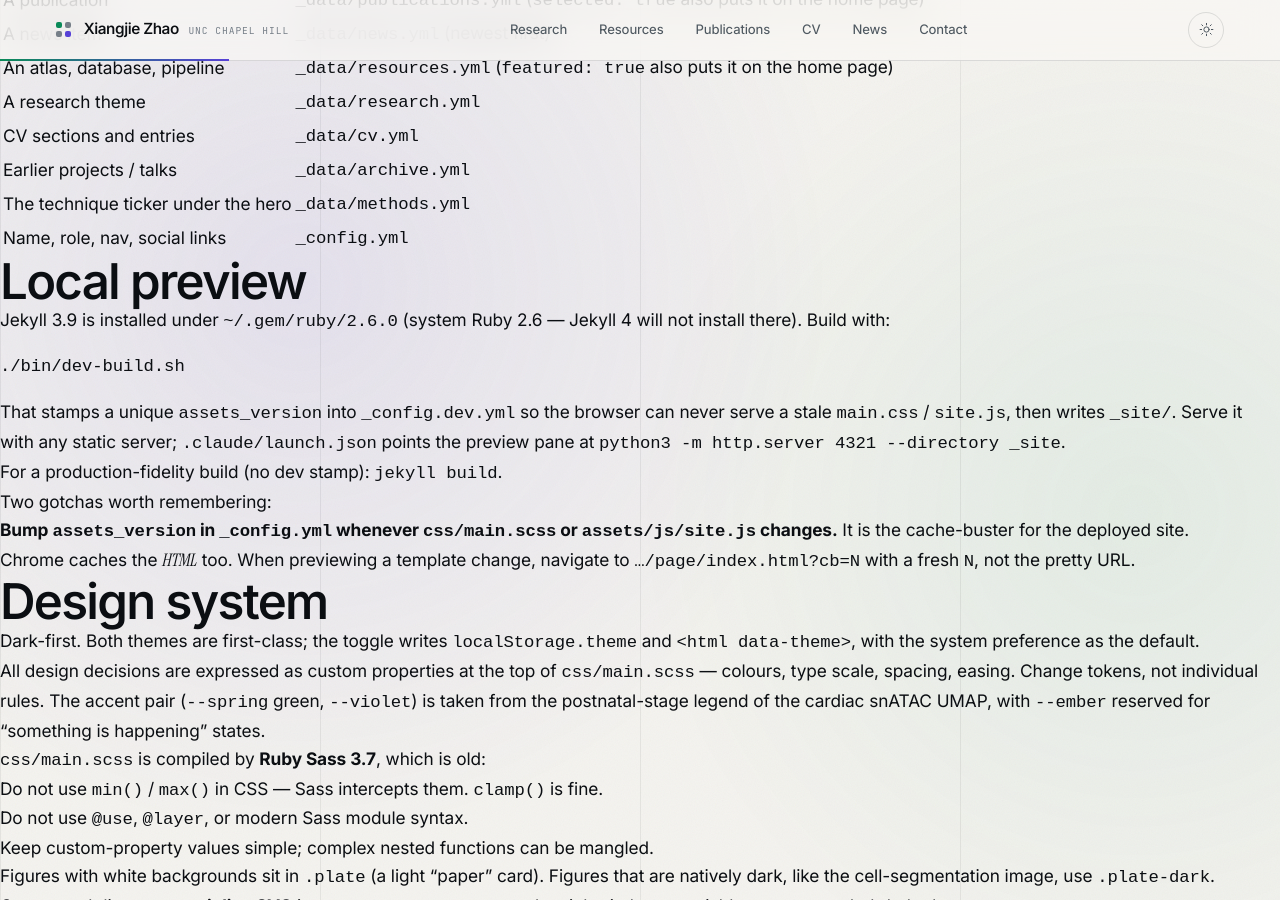
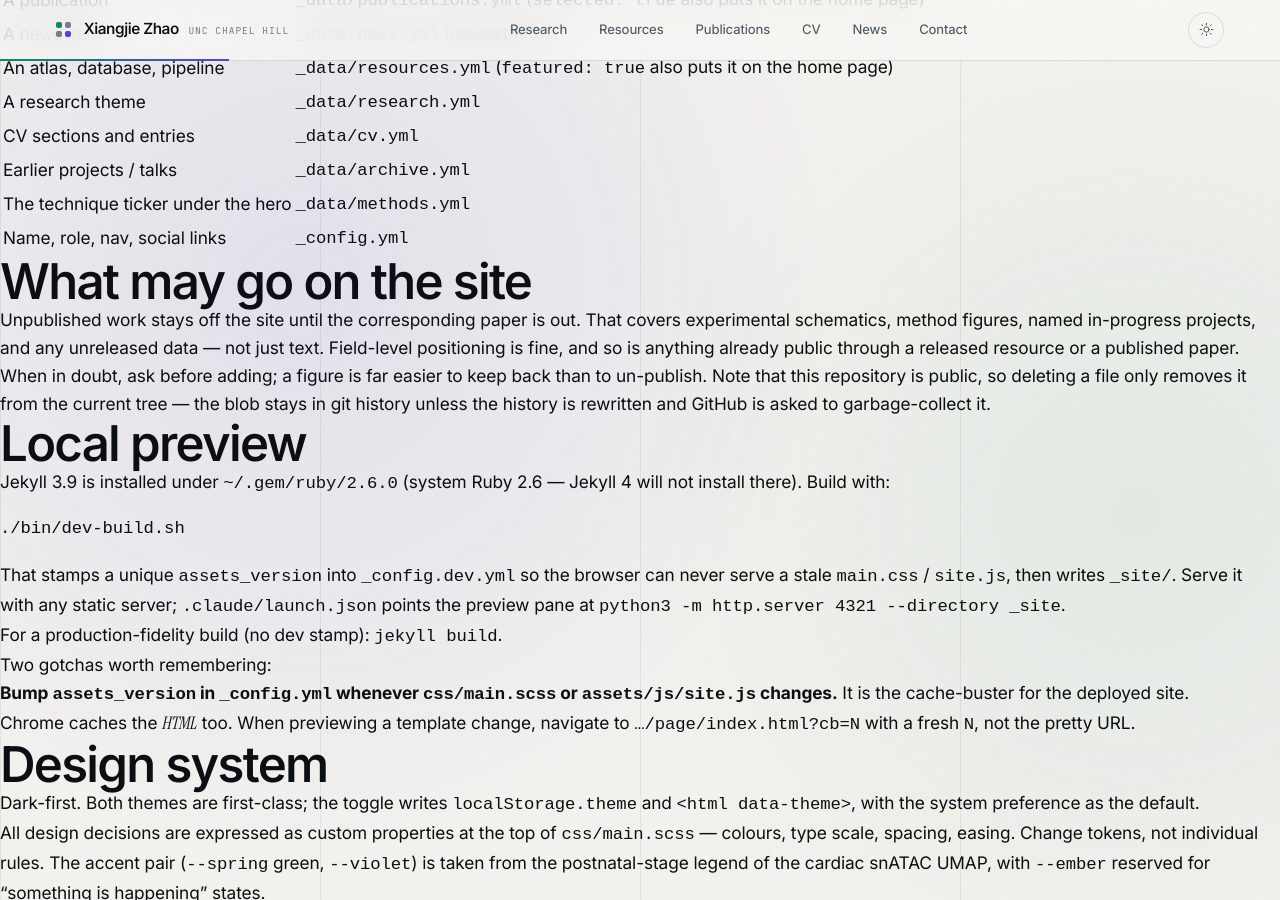
Before and after one commit to CadenZhao/CadenZhao.github.io, a Jekyll site: the page built from CLAUDE.md, in a window 1280 px wide and 900 px high, scrolled down 346 px. Built offline with Jekyll 4.4.1, drawn with Linux system fonts in a browser that asks for light colours; our own code applies the rules of GitHub Pages for plain Markdown files.

Commit message:
Write down what may go on the public site
Unpublished figures, schematics and named projects stay off until the paper is
out. Also records that deleting a file from a public repo does not remove it
from history.

```diff
--- a/CLAUDE.md
+++ b/CLAUDE.md
@@ -21,6 +21,18 @@ content, you are doing it wrong; add a row to the data file instead.
 | Earlier projects / talks | `_data/archive.yml` |
 | The technique ticker under the hero | `_data/methods.yml` |
 | Name, role, nav, social links | `_config.yml` |
+
+## What may go on the site
+
+Unpublished work stays off the site until the corresponding paper is out. That
+covers experimental schematics, method figures, named in-progress projects, and
+any unreleased data — not just text. Field-level positioning is fine, and so is
+anything already public through a released resource or a published paper.
+
+When in doubt, ask before adding; a figure is far easier to keep back than to
+un-publish. Note that this repository is public, so deleting a file only removes
+it from the current tree — the blob stays in git history unless the history is
+rewritten and GitHub is asked to garbage-collect it.
 
 ## Local preview
 
```
